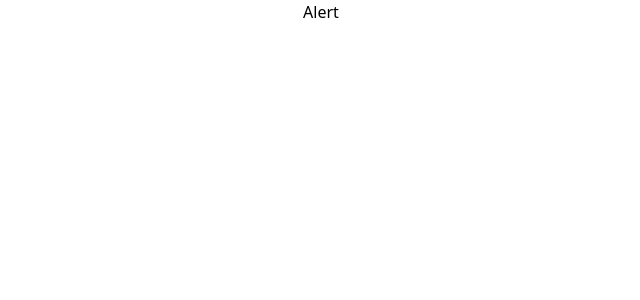
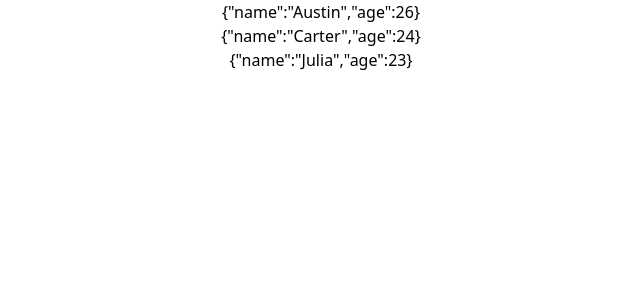
Before and after one commit to ilicc-sara/Type-Script, a React (Vite) app: page / in a window 1280 px wide. Shown: the top 300 px of the page, without its empty margins (319-959 px from the left). Built offline with nearby package versions, Linux system fonts and the light colour scheme.

Commit message:
objects as props

```diff
--- a/src/App.tsx
+++ b/src/App.tsx
@@ -5,12 +5,20 @@ import Card from "./Card";
 const App = () => {
   // const [count, setCount] = useState(0);
 
-  function alertMessage(message: string) {
-    alert(message);
-  }
+  // function alertMessage(message: string) {
+  //   alert(message);
+  // }
+
+  const users = [
+    { name: "Austin", age: 26 },
+    { name: "Carter", age: 24 },
+    { name: "Julia", age: 23 },
+  ];
   return (
     <>
-      <Card alertMessage={alertMessage} />
+      {users.map((user) => {
+        return <Card user={user} />;
+      })}
     </>
   );
 };
--- a/src/Card.tsx
+++ b/src/Card.tsx
@@ -1,15 +1,22 @@
 import React from "react";
 
 type CardProps = {
-  alertMessage: (message: string) => void;
+  // text: string;
+  // count?: number;
+  // children?: React.ReactNode;
+  // setCount: React.Dispatch<React.SetStateAction<number>>;
+  // alertMessage: (message: string) => void;
+  user: User;
 };
 
-function Card({ alertMessage }: CardProps) {
-  return (
-    <div>
-      <button onClick={() => alertMessage("Alert Message")}> Alert</button>
-    </div>
-  );
+type User = {
+  name: string;
+  age: number;
+};
+
+// function Card({ text, count }: CardProps) {
+function Card({ user }: CardProps) {
+  return <div>{JSON.stringify(user)}</div>;
 }
 
 export default Card;
```
